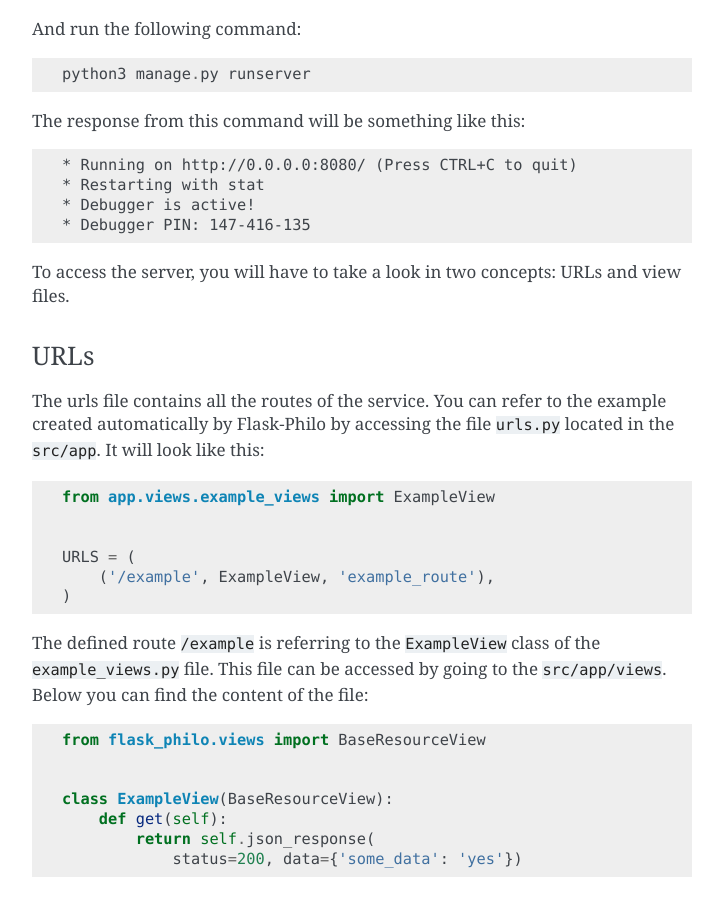
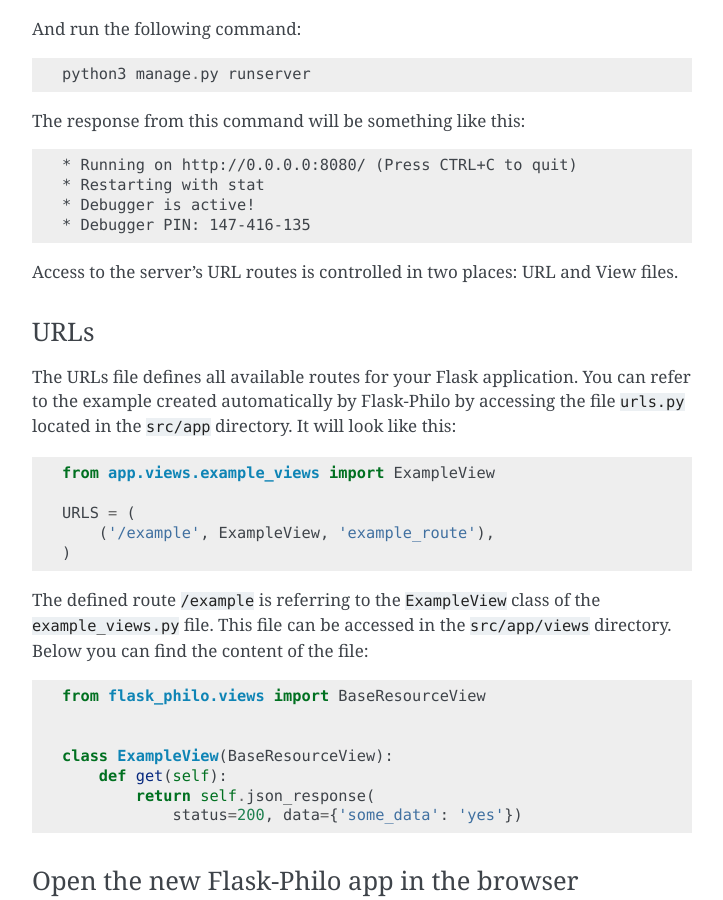
Before and after one commit to fenderdigital/flask-philo, a Sphinx documentation site: the page built from documentation/source/introduction.rst, in a window 1280 px wide and 900 px high, scrolled down 2209 px. Shown: the whole window, without its empty margins (388-1111 px from the left). Built offline with Sphinx 7.4.7, drawn with Linux system fonts in a browser that asks for light colours; pages that are not in the unit, such as notebooks, are missing from menus.

Commit message:
Intro docs

```diff
--- a/documentation/source/introduction.rst
+++ b/documentation/source/introduction.rst
@@ -122,23 +122,22 @@
     * Debugger is active!
     * Debugger PIN: 147-416-135
 
-To access the server, you will have to take a look in two concepts: URLs and view files.
+Access to the server's URL routes is controlled in two places: URL and View files.
 
 URLs
 ####
 
-The urls file contains all the routes of the service. You can refer to the example created automatically by Flask-Philo by accessing the file ``urls.py`` located in the ``src/app``. It will look like this:
+The URLs file defines all available routes for your Flask application. You can refer to the example created automatically by Flask-Philo by accessing the file ``urls.py`` located in the ``src/app`` directory. It will look like this:
 
 ::
 
     from app.views.example_views import ExampleView
 
-
     URLS = (
         ('/example', ExampleView, 'example_route'),
     )
 
-The defined route ``/example`` is referring to the ``ExampleView`` class of the ``example_views.py`` file. This file can be accessed by going to the ``src/app/views``. Below you can find the content of the file:
+The defined route ``/example`` is referring to the ``ExampleView`` class of the ``example_views.py`` file. This file can be accessed in the ``src/app/views`` directory. Below you can find the content of the file:
 
 ::
 
```
